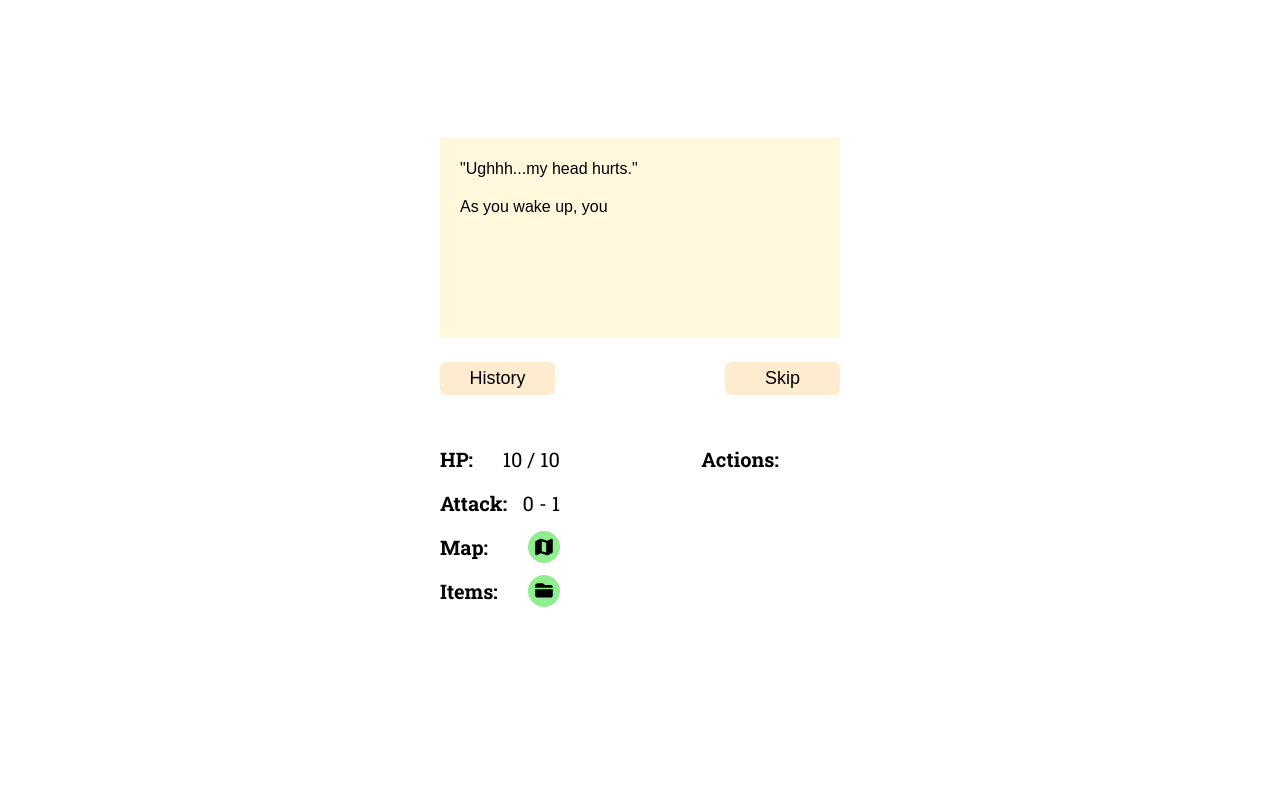
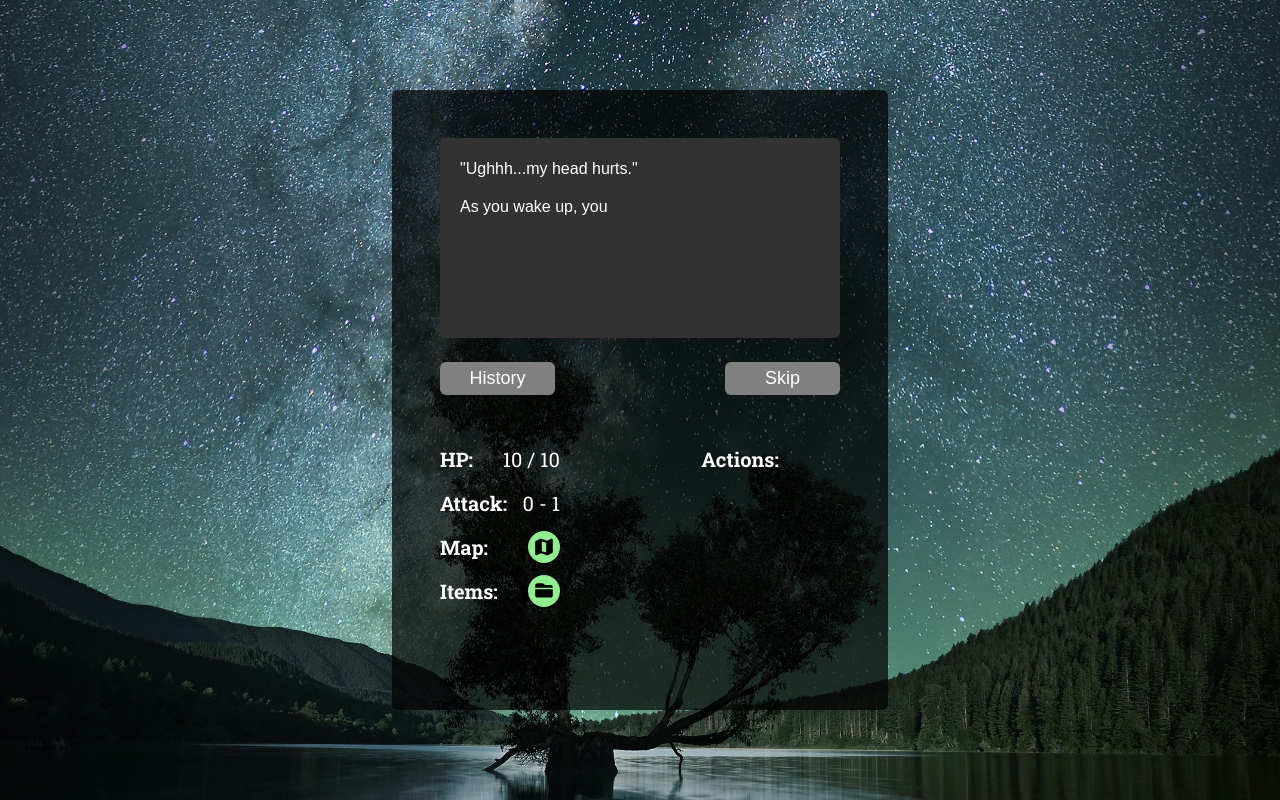
Before and after one commit to jaredryan/when-bunnies-attack, a React (Create React App) app: page / in a window 1280 px wide. Both pictures are taken after a click on the button "Start Game". Built offline with nearby package versions, Linux system fonts and the light colour scheme.

Commit message:
fixed some styling and inconsistencies that aren't obvious without backgrounds...but also added a bunch of backgrounds and image that aren't really necessary

```diff
--- a/src/index.css
+++ b/src/index.css
@@ -10,14 +10,17 @@
   box-sizing: border-box;
   --primary: darkorange;
   --primarylight: orange;
+  --secondary: lightgreen;
   --secondarylight: palegreen;
-  --background: white;
-  --tertiary: blanchedalmond;
-  --backgroundsecondary: cornsilk;
-  --backgroundsecondaryrgb: 255, 248, 220;
-  --font: black;
+  --tertiary: grey;
+  --tertiarylight: darkgrey;
+  --background: black;
+  --backgroundrgb: 0, 0, 0;
+  --backgroundsecondary: rgb(50, 50, 50);
+  --backgroundsecondaryrgb: 50, 50, 50;
+  --font: white;
   --primaryfont: darkorange;
-  --secondary: lightgreen;
+
 
   color: var(--font);
 }
@@ -28,6 +31,10 @@
 
 * a {
   color: inherit;
+}
+
+body {
+  background-color: var(--background);
 }
 
 body,
@@ -201,7 +208,7 @@ dialog button.secondary {
 .dialogueOptions button:hover,
 dialog button.xButton:hover,
 dialog button.secondary:hover {
-  background-color: var(--backgroundsecondary);
+  background-color: var(--tertiarylight);
 }
 
 @media (max-width: 1000px) {
@@ -238,6 +245,11 @@ dialog button.secondary:hover {
           align-items: center;
 }
 
+.pageContainer, dialog.battleModal {
+  background: url("./Images/space.jpg") no-repeat center center;
+  background-size: cover;
+}
+
 .pagePadding {
   padding: 48px;
 }
@@ -249,9 +261,6 @@ dialog button.secondary:hover {
 
 .pageContainer > .gameContainer, .battleModalContent {
   max-width: calc(400px + 96px);
-  -webkit-box-flex: 1;
-      -ms-flex-positive: 1;
-          flex-grow: 1;
   -webkit-box-pack: center;
       -ms-flex-pack: center;
           justify-content: center;
@@ -259,6 +268,25 @@ dialog button.secondary:hover {
 
 .titleContainer {
   text-align: center;
+}
+
+.battleModalContent,
+.titleContainer,
+.gameContainer {
+  background-color: rgba(var(--backgroundrgb), 0.7);
+  border-radius: 6px;
+}
+
+dialog.battleModal.open {
+  /* background-color: transparent !important; */
+  display: flex;
+  flex-direction: column;
+  align-items: center;
+  justify-content: center;
+}
+
+dialog {
+  background-color: var(--background);
 }
 
 .dialogueContainer {
@@ -266,6 +294,7 @@ dialog button.secondary:hover {
   overflow: scroll;
   background-color: var(--backgroundsecondary);
   padding: 20px;
+  border-radius: 6px;
 }
 
 .dialogueOptions {
@@ -547,7 +576,7 @@ dialog::backdrop {
 }
 
 .room.visible.interactive:hover {
-  background-color: var(--backgroundsecondary);
+  background-color: var(--tertiarylight);
 }
 
 .row.verticalConnectors .room {
@@ -558,7 +587,7 @@ dialog::backdrop {
   width: 25px;
   height: 25px;
   border-radius: 0 !important;
-  background-color: black;
+  background-color: var(--font);
 }
 
 .connector.room.vertical {
@@ -711,7 +740,7 @@ dialog::backdrop {
   gap: 12px;
   -webkit-box-shadow: 0px 0px 2px 0px black;
           box-shadow: 0px 0px 2px 0px black;
-  background-color: white;
+  background-color: var(--background);
 }
 
 button.closeInventory {
@@ -761,9 +790,9 @@ button.closeInventory svg {
     left: 0;
     right: 0;
     height: 48px; /* Height of the gradient overlay */
-    background: -o-linear-gradient(bottom, rgba(255, 255, 255, 1) 0%, rgba(255, 255, 255, 0) 100%);
-    background: -webkit-gradient(linear, left bottom, left top, from(rgba(255, 255, 255, 1)), to(rgba(255, 255, 255, 0)));
-    background: linear-gradient(to top, rgba(255, 255, 255, 1) 0%, rgba(255, 255, 255, 0) 100%);
+    background: -o-linear-gradient(bottom, rgba(var(--backgroundrgb), 1) 0%, rgba(var(--backgroundrgb), 0) 100%);
+    background: -webkit-gradient(linear, left bottom, left top, from(rgba(var(--backgroundrgb), 1)), to(rgba(var(--backgroundrgb), 0)));
+    background: linear-gradient(to top, rgba(var(--backgroundrgb), 1) 0%, rgba(var(--backgroundrgb), 0) 100%);
     pointer-events: none; /* Allows interaction with content beneath */
 }
 
@@ -1001,7 +1030,7 @@ dialog.battleModal button.tertiary {
 }
 
 dialog.battleModal button.tertiary:hover {
-  background-color: var(--backgroundsecondary);
+  background-color: var(--tertiarylight);
 }
 
 .enemyStatus,
```
Also changed, not shown: src/Images/space.jpg (added).
